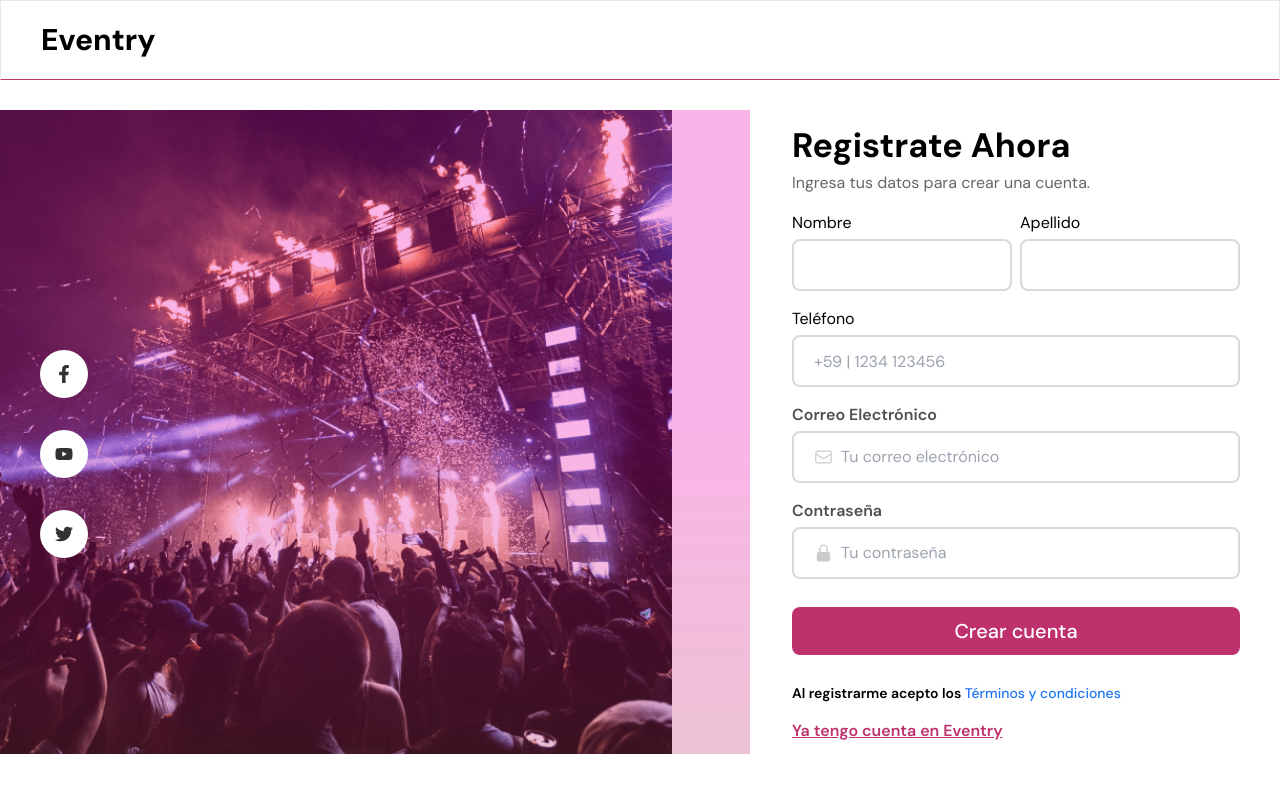
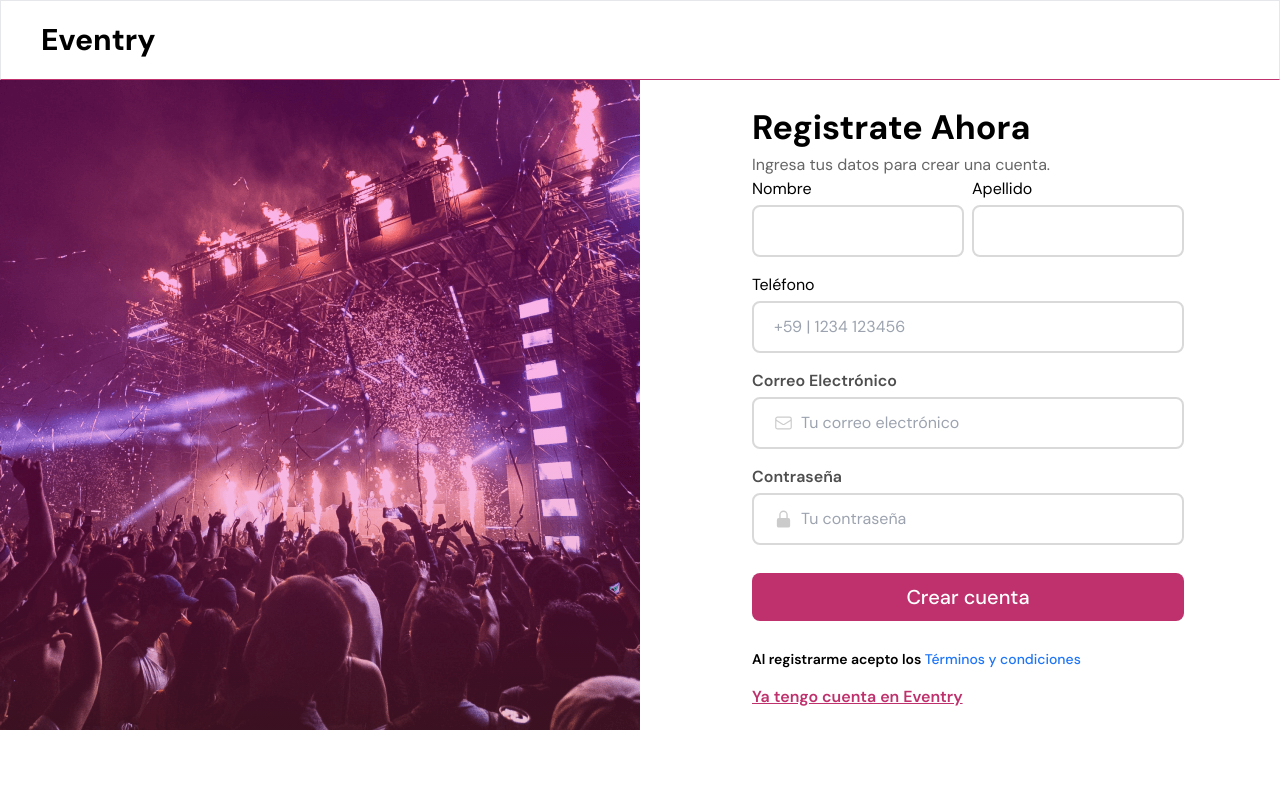
Before and after one commit to No-Country/S12-01-M-Node-React, a Next.js app in the folder frontend/: page /register in a window 1280 px wide. Shown: the top 792 px of the page. Built offline with nearby package versions, Linux system fonts and the light colour scheme.

Commit message:
style: Register form styles changes

```diff
--- a/frontend/src/app/globals.css
+++ b/frontend/src/app/globals.css
@@ -16,7 +16,7 @@
   }
 }
 
-*{
+* {
   margin: 0;
   padding: 0;
   box-sizing: border-box;
--- a/frontend/src/components/register/Register.tsx
+++ b/frontend/src/components/register/Register.tsx
@@ -4,14 +4,12 @@ import Link from "next/link";
 import RegisterForm from "./formRegister/FormRegister";
 import BoxImage from "./formRegister/BoxImage/BoxImage";
 
-type Props = {};
-
-const Register = (props: Props) => {
+const Register = () => {
   return (
-    <main className="flex items-center gap-20">
+    <main className="flex items-center ">
       <BoxImage />
-      <section className="w-[500px] mx-10 my-10 space-y-4">
-        <div className="">
+      <section className="w-1/2 px-28 pr-24">
+        <div>
           <h2 className={`text-[34px] leading-[51px] text-${roboto} font-bold`}>
             Registrate Ahora
           </h2>
--- a/frontend/src/components/register/formRegister/BoxImage/BoxImage.tsx
+++ b/frontend/src/components/register/formRegister/BoxImage/BoxImage.tsx
@@ -4,9 +4,7 @@ import Image from "next/image";
 import Link from "next/link";
 import { FaFacebookF, FaTwitter, FaYoutube } from "react-icons/fa";
 
-type Props = {};
-
-const BoxImage = (props: Props) => {
+const BoxImage = () => {
   return (
     <section className="relative">
       <div>
@@ -14,34 +12,30 @@ const BoxImage = (props: Props) => {
           <Image
             src={RegisterFormImge}
             alt="a"
-            width={1200}
-            height={500}
-            objectFit="cover"
-            className="w-[750px] h-[644px]"
+            width={640}
+            height={832}
+            className=" object-contain"
           />
-          <span className="absolute top-0 w-min-[300px] md:w-[750px] h-full bg-gradient-to-t from-[#BE316C] via-[#F006B0] to-[#F006B0] opacity-30"></span>
+          <span className="absolute top-0 w-[640px] h-full bg-gradient-to-t from-[#BE316C] via-[#F006B0] to-[#F006B0] opacity-30"></span>
         </div>
       </div>
-      <div className="absolute top-[14rem] left-0 ml-10 flex flex-col justify-evenly w-20">
+      {/*       <div className="absolute top-[14rem] left-0 ml-10 flex flex-col justify-evenly w-20">
         <Link
           href={"#"}
-          className=" bg-white text-black my-4 w-12 h-12 rounded-full flex justify-center items-center"
-        >
+          className=" bg-white text-black my-4 w-12 h-12 rounded-full flex justify-center items-center">
           <FaFacebookF className=" text-lg opacity-80" />
         </Link>
         <Link
           href={"#"}
-          className=" bg-white text-black my-4 w-12 h-12 rounded-full flex justify-center items-center"
-        >
+          className=" bg-white text-black my-4 w-12 h-12 rounded-full flex justify-center items-center">
           <FaYoutube className=" text-lg opacity-80" />
         </Link>
         <Link
           href={"#"}
-          className=" bg-white text-black my-4 w-12 h-12 rounded-full flex justify-center items-center"
-        >
+          className=" bg-white text-black my-4 w-12 h-12 rounded-full flex justify-center items-center">
           <FaTwitter className=" text-lg opacity-80" />
         </Link>
-      </div>
+      </div> */}
     </section>
   );
 };
```
